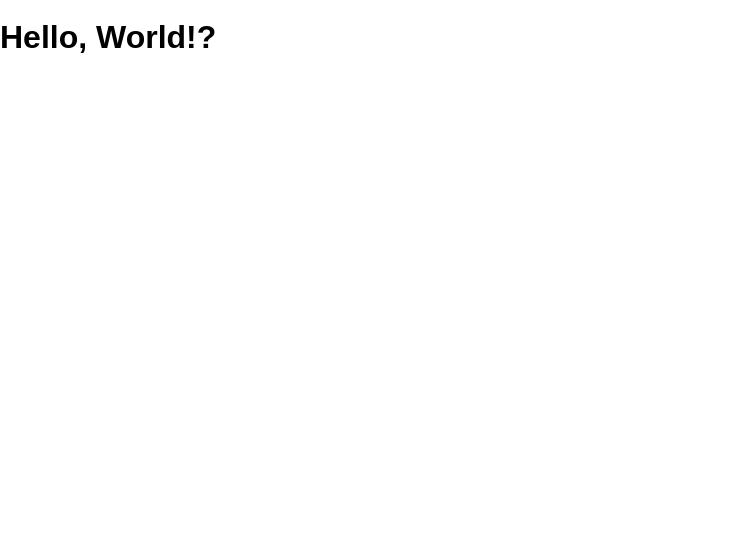
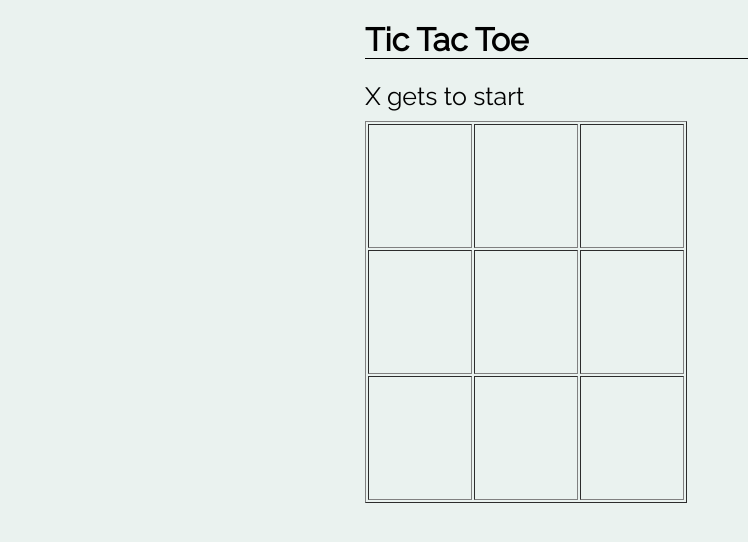
Before and after one commit to DRibeiro1124/tic-tac-toe, a website: page public/index.html in a window 1280 px wide. Shown: the whole page, without its empty margins (0-748 px from the left). Drawn offline with Linux system fonts and the light colour scheme.

Commit message:
created new game

```diff
--- a/public/index.html
+++ b/public/index.html
@@ -3,11 +3,32 @@
   <head lang="en">
     <meta charset="UTF-8">
     <meta name="viewport" content="width=device-width, initial-scale=1">
-    <title>Tic Tac Toe</title>
+    <title>Tic-Tac-Toe</title>
+    <link href="https://fonts.googleapis.com/css?family=Amatic+SC|Comfortaa|Raleway" rel="stylesheet">
     <link rel="stylesheet" href="/screen.css">
   </head>
-  <body>
-    <h1>Hello, World!</h1>
+  <body onload="startGame()">
+    <h1>Tic Tac Toe</h1>
+    <div id="message">Messages in here</div>
+    <table border="1">
+      <tr>
+        <td class="squares" onclick="nextMove(this)"></td>
+        <td class="squares" onclick="nextMove(this)"></td>
+        <td class="squares" onclick="nextMove(this)"></td>
+      </tr>
+      <tr>
+        <td class="squares" onclick="nextMove(this)"></td>
+        <td class="squares" onclick="nextMove(this)"></td>
+        <td class="squares" onclick="nextMove(this)"></td>
+      </tr>
+      <tr>
+        <td class="squares" onclick="nextMove(this)"></td>
+        <td class="squares" onclick="nextMove(this)"></td>
+        <td class="squares" onclick="nextMove(this)"></td>
+      </tr>
+    </table>
+
+
     <script src="/main.js" charset="utf-8"></script>
   </body>
 </html>
--- a/public/main.js
+++ b/public/main.js
@@ -1,5 +1,60 @@
-const main = () => {
-  document.querySelector('h1').textContent += '?'
+const positionX = []
+const positionO = []
+winningCombos = [[1, 2, 3][4, 5, 6][7, 8, 9][1, 4, 7][2, 5, 8][3, 6, 9][1, 5, 9][3, 5, 7]]
+
+
+
+
+function startGame() {
+  document.turn = 'X'
+  setMessage(document.turn + ' gets to start')
 }
 
-document.addEventListener('DOMContentLoaded', main)
+function setMessage(msg) {
+  document.getElementById('message').innerText = msg
+}
+
+function nextMove(square) {
+  if (square.innerText == '') {
+    square.innerText = document.turn
+    switchTurn()
+  } else {
+    setMessage('Select another square')
+  }
+}
+
+function switchTurn() {
+  if(document.turn == 'X') {
+    document.turn = 'O'
+  } else {
+    document.turn = 'X'
+  }
+  setMessage("It's " + document.turn + "'s turn" )
+}
+
+const winFunction = () => {
+  for (let i = 0; i < winningCombos.length; i++) {
+    if ((positionX.includes(winningCombos[i][0])) &&
+        (positionX.includes(winningCombos[i][1])) &&
+        (positionX.includes(winningCombos[i][2]))) {
+      console.log('Player X wins!')
+      break
+    }
+    else {
+      console.log('nope')
+    }
+  }
+  for (let j = 0; j < winningCombos.length; j++) {
+    if ((positionO.includes(winningCombos[j][0])) &&
+        (positionO.includes(winningCombos[j][1])) &&
+        (positionO.includes(winningCombos[j][2]))) {
+      console.log('Player O wins!')
+      break
+    }
+    else {
+      console.log('nope')
+    }
+  }
+}
+
+winFunction()
--- a/public/screen.css
+++ b/public/screen.css
@@ -1,9 +1,24 @@
-html {
-  height: 100%;
+body {
+  width: 550px;
+  margin: auto;
+  background: #EAF2EF;
 }
 
-body {
-  margin: 0;
-  min-height: 100%;
-  font: 16px / 1 sans-serif;
+h1 {
+  border-bottom: 1px solid black;
+  font-family: 'Raleway', sans-serif;
 }
+
+.squares {
+  height: 120px;
+  width: 100px;
+  font-size: 55px;
+  text-align: center;
+  font-family: 'Comfortaa', cursive;
+}
+
+#message {
+  font-size: 25px;
+  font-family: 'Raleway', sans-serif;
+  padding-bottom: 10px;
+}
```
